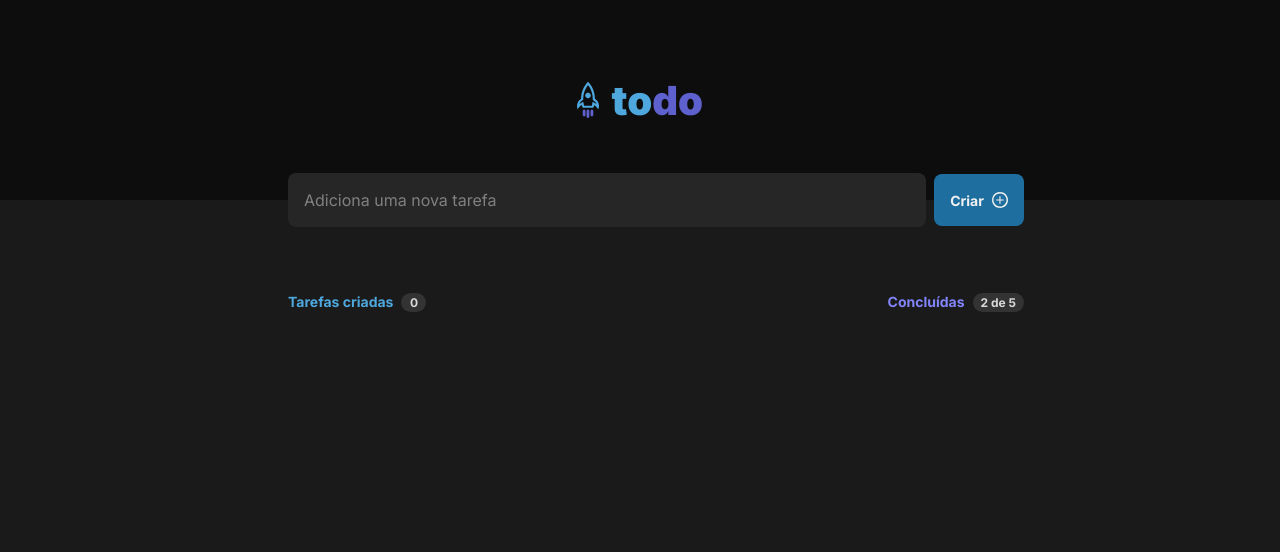
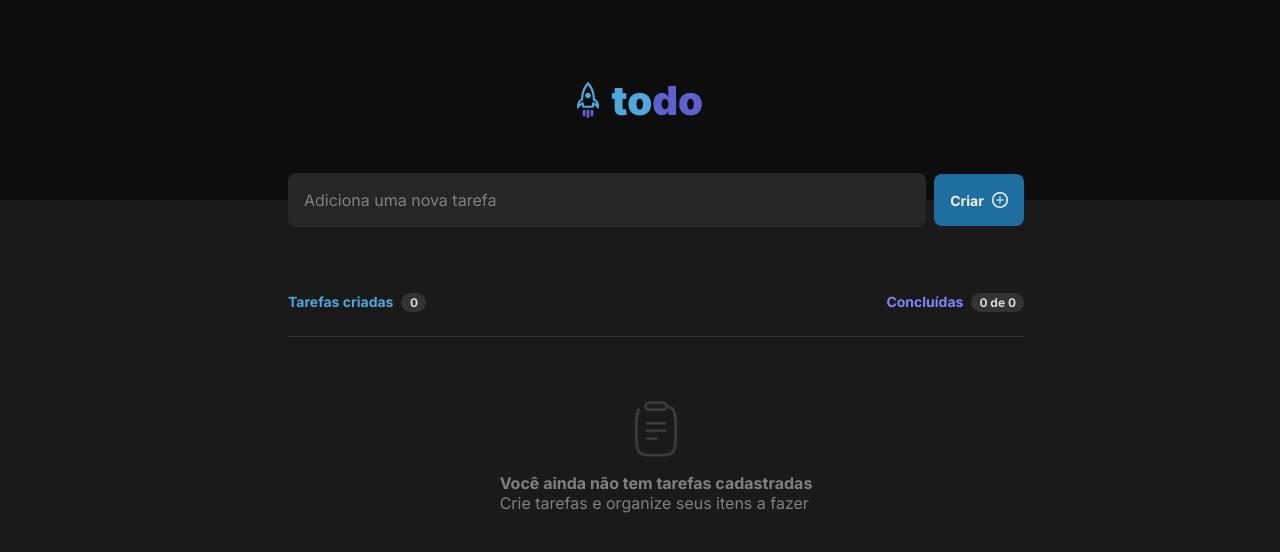
Before and after one commit to ArthurEnrique15/ignite-todo-list, a React (Vite) app: page / in a window 1280 px wide. Shown: the top 552 px of the page. Built offline with nearby package versions, Linux system fonts and the light colour scheme.

Commit message:
feat: show tasks amount and no tasks div when tasks amount is 0

```diff
--- a/src/components/TaskBoard.tsx
+++ b/src/components/TaskBoard.tsx
@@ -12,7 +12,7 @@ export function TaskBoard() {
     setTasks([...tasks, description])
   }
 
-  const thereIsAtLeastOneTask = true
+  const tasksAmount = tasks.length
 
   return (
     <>
@@ -21,17 +21,17 @@ export function TaskBoard() {
       <div className={styles.header}>
         <div className={styles.createdTasks}>
           <span>Tarefas criadas</span>
-          <button>0</button>
+          <button>{tasksAmount}</button>
         </div>
 
         <div className={styles.completedTasks}>
           <span>Concluídas</span>
-          <button>2 de 5</button>
+          <button>0 de {tasksAmount}</button>
         </div>
       </div>
 
       <div className={styles.board}>
-        {thereIsAtLeastOneTask ? (
+        {tasksAmount ? (
           tasks.map((task) => {
             return <Task key={task} description={task} />
           })
```
